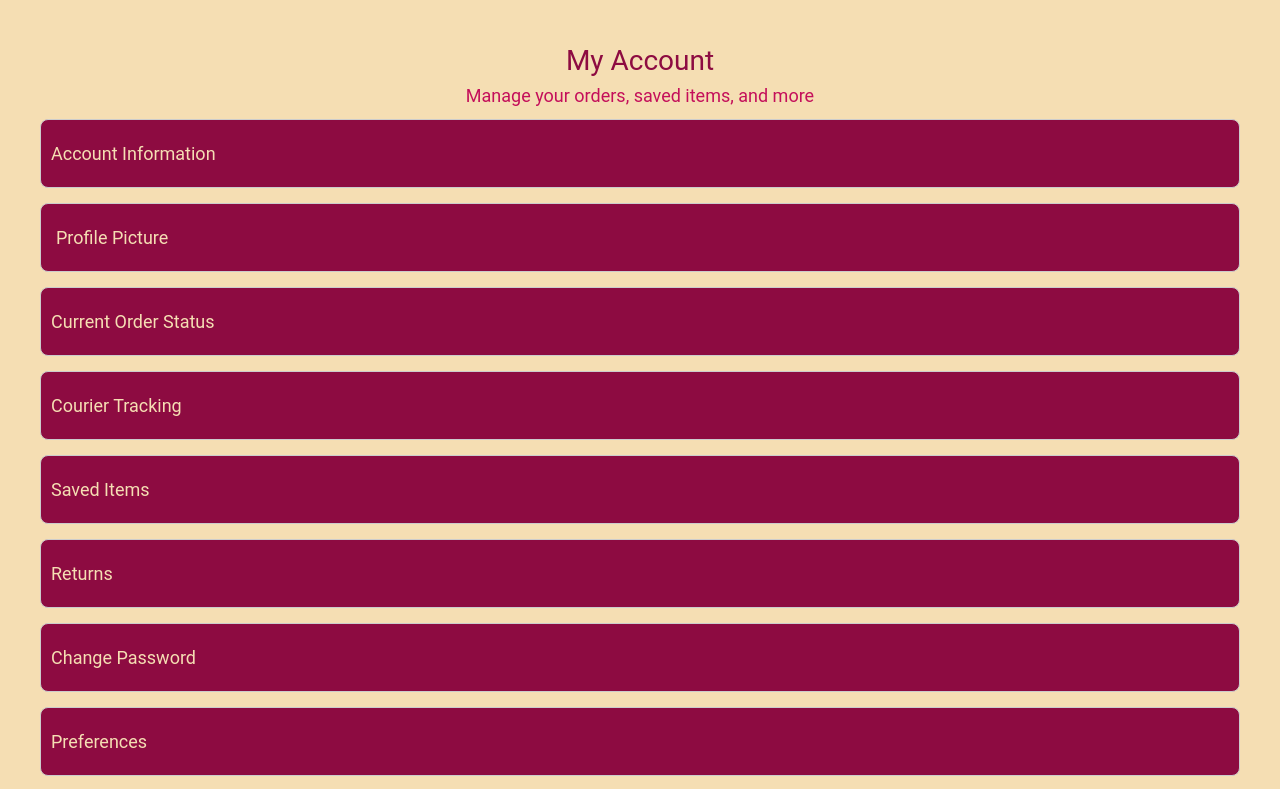
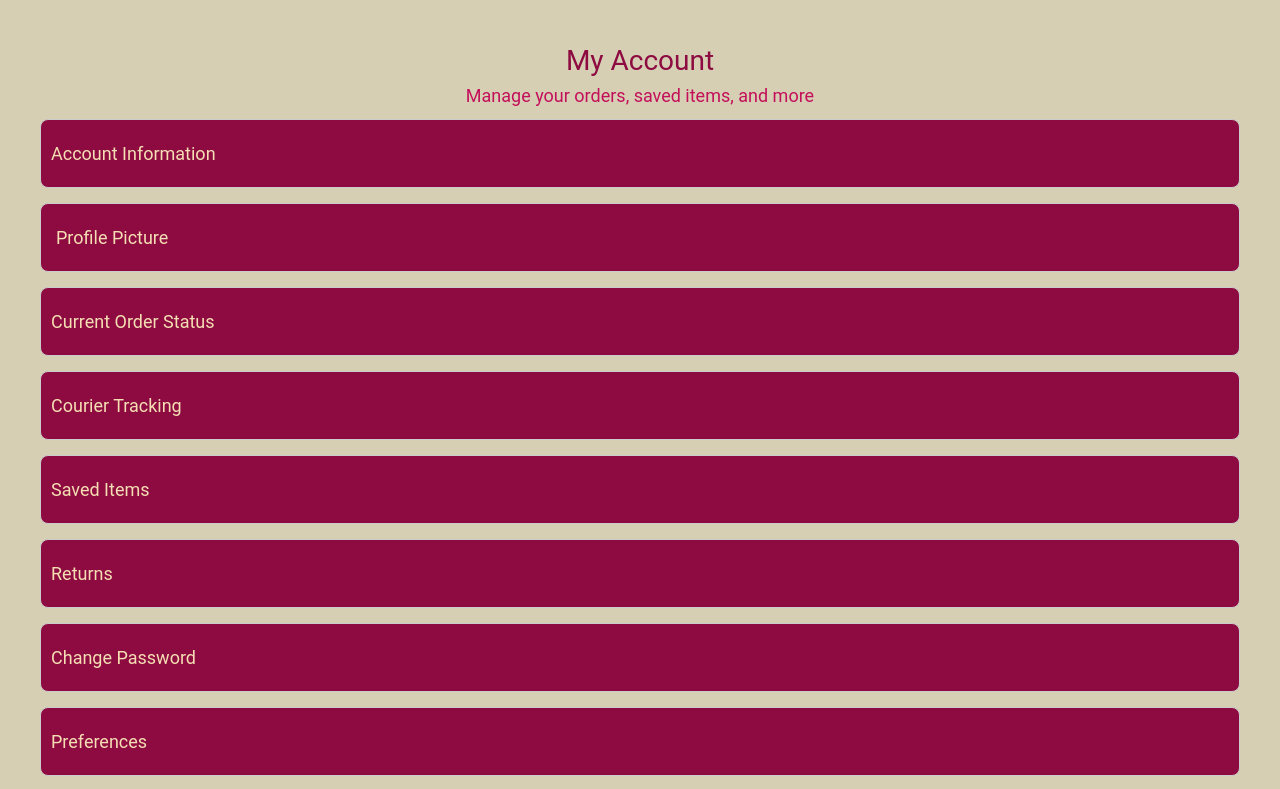
Before and after one commit to srigansystem/Watch-Mart, a Next.js app: page /MyAccount in a window 1280 px wide. Shown: the top 789 px of the page. Built offline with nearby package versions, Linux system fonts and the light colour scheme.

Commit message:
Deleted Unused MyAccount

```diff
--- a/src/app/MyAccount/MyAccount.css
+++ b/src/app/MyAccount/MyAccount.css
@@ -3,7 +3,7 @@
 /* Global Styles */
 body {
   font-family: 'Roboto', sans-serif;
-  background-color: wheat;
+  background-color: #D6CFB4;
   margin: 10px;
   padding: 10px;
   border-radius: 8px;
```
